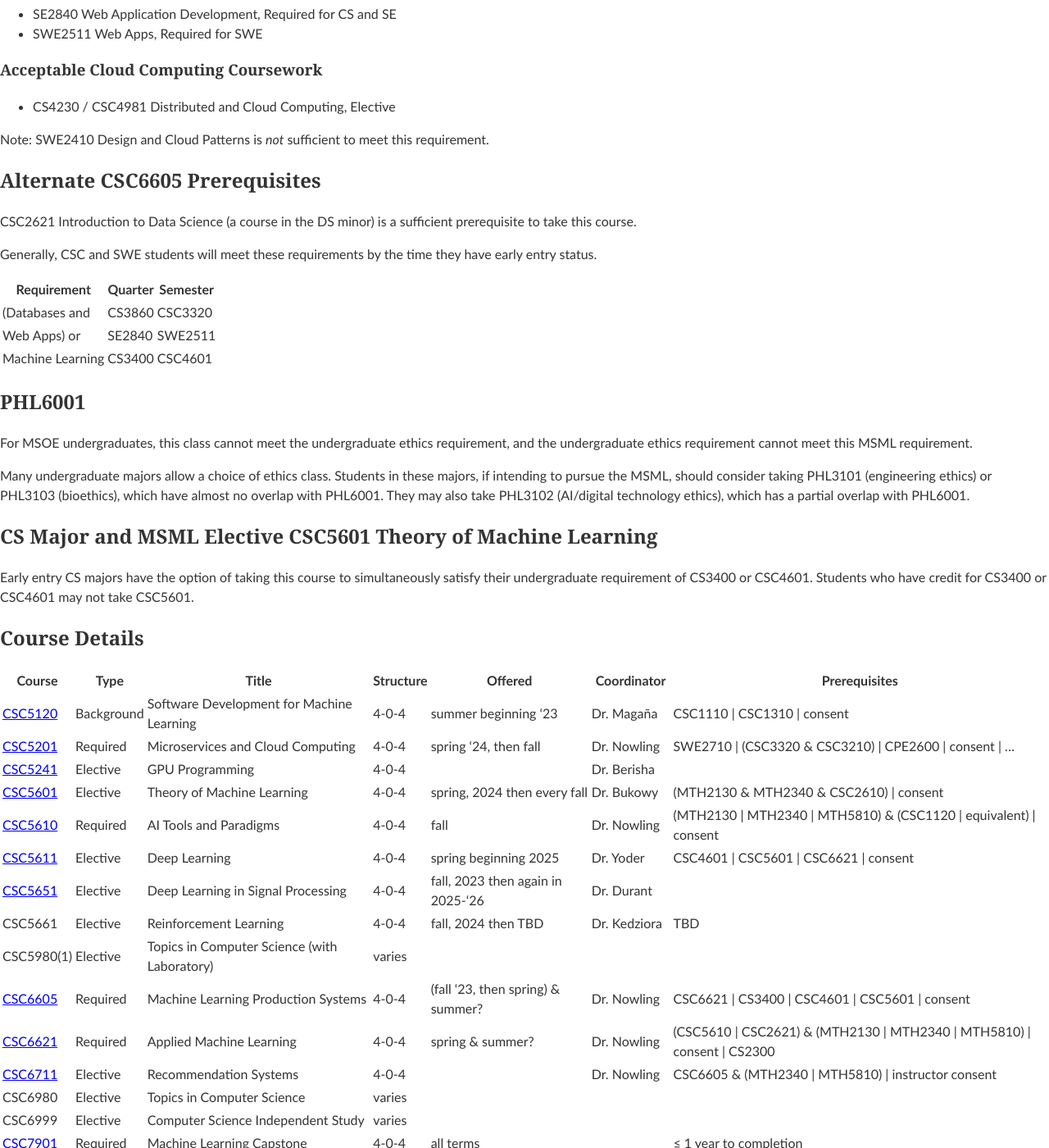
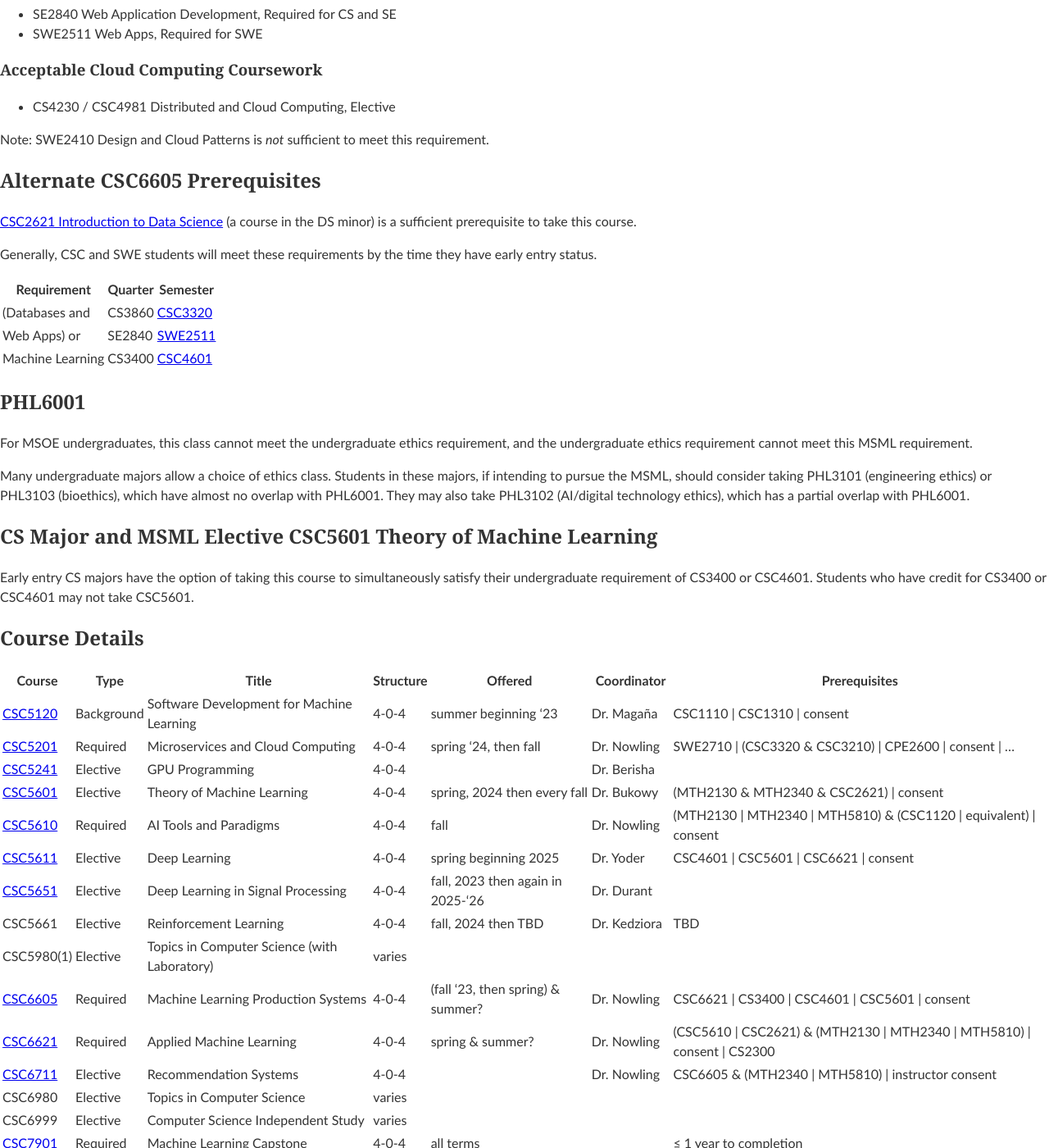
Before and after one commit to edurant/edurant.github.io, a Jekyll site: the page built from advising/msml.md, in a window 1280 px wide and 1400 px high, scrolled down 2811 px. Shown: the whole window at 82% size. Built offline with Jekyll 4.4.1, drawn with Linux system fonts in a browser that asks for light colours; our own code applies the rules of GitHub Pages for plain Markdown files; some of the changed lines change nothing that is shown.

Commit message:
MSML advising: correct prereq typo, add several catalog links

```diff
--- a/advising/msml.md
+++ b/advising/msml.md
@@ -100,15 +100,15 @@ Note: SWE2410 Design and Cloud Patterns is *not* sufficient to meet this require
 
 ## Alternate CSC6605 Prerequisites
 
-CSC2621 Introduction to Data Science (a course in the DS minor) is a sufficient prerequisite to take this course.
+[CSC2621 Introduction to Data Science](https://catalog.msoe.edu/preview_course.php?catoid=35&coid=40219) (a course in the DS minor) is a sufficient prerequisite to take this course.
 
 Generally, CSC and SWE students will meet these requirements by the time they have early entry status.
 
 Requirement      | Quarter | Semester
 ---              | ---     | ---
-(Databases and   | CS3860  | CSC3320
-Web Apps) or     | SE2840  | SWE2511
-Machine Learning | CS3400  | CSC4601
+(Databases and   | CS3860  | [CSC3320](https://catalog.msoe.edu/preview_course.php?catoid=35&coid=40218)
+Web Apps) or     | SE2840  | [SWE2511](https://catalog.msoe.edu/preview_course.php?catoid=35&coid=40238)
+Machine Learning | CS3400  | [CSC4601](https://catalog.msoe.edu/preview_course.php?catoid=35&coid=40224)
 
 ## PHL6001
 
@@ -126,7 +126,7 @@ Course | Type | Title | Structure | Offered | Coordinator | Prerequisites
 [CSC5120](https://catalog.msoe.edu/preview_course_nopop.php?catoid=30&coid=38606) | Background | Software Development for Machine Learning | 4-0-4 | summer beginning '23 | Dr. Magaña | CSC1110 &#124; CSC1310 &#124; consent
 [CSC5201](https://catalog.msoe.edu/preview_course_nopop.php?catoid=36&coid=41210) | Required | Microservices and Cloud Computing | 4-0-4 | spring '24, then fall | Dr. Nowling | SWE2710 &#124; (CSC3320 &amp; CSC3210) &#124; CPE2600 &#124; consent &#124; …
 [CSC5241](https://catalog.msoe.edu/preview_course_nopop.php?catoid=36&coid=41271) | Elective | GPU Programming | 4-0-4 | | Dr. Berisha
-[CSC5601](https://catalog.msoe.edu/preview_course_nopop.php?catoid=30&coid=38389) | Elective | Theory of Machine Learning | 4-0-4 | spring, 2024 then every fall | Dr. Bukowy | (MTH2130 &amp; MTH2340 &amp; CSC2610) &#124; consent
+[CSC5601](https://catalog.msoe.edu/preview_course_nopop.php?catoid=30&coid=38389) | Elective | Theory of Machine Learning | 4-0-4 | spring, 2024 then every fall | Dr. Bukowy | (MTH2130 &amp; MTH2340 &amp; CSC2621) &#124; consent
 [CSC5610](https://catalog.msoe.edu/preview_course_nopop.php?catoid=30&coid=38207) | Required | AI Tools and Paradigms | 4-0-4 | fall | Dr. Nowling | (MTH2130 &#124; MTH2340 &#124; MTH5810) &amp; (CSC1120 &#124; equivalent) &#124; consent
 [CSC5611](https://catalog.msoe.edu/preview_course_nopop.php?catoid=36&coid=41213) | Elective | Deep Learning | 4-0-4 | spring beginning 2025 | Dr. Yoder | CSC4601 &#124; CSC5601 &#124; CSC6621 &#124; consent
 [CSC5651](https://catalog.msoe.edu/preview_course_nopop.php?catoid=36&coid=41270) | Elective | Deep Learning in Signal Processing | 4-0-4 | fall, 2023 then again in 2025-&lsquo;26 | Dr. Durant
```
